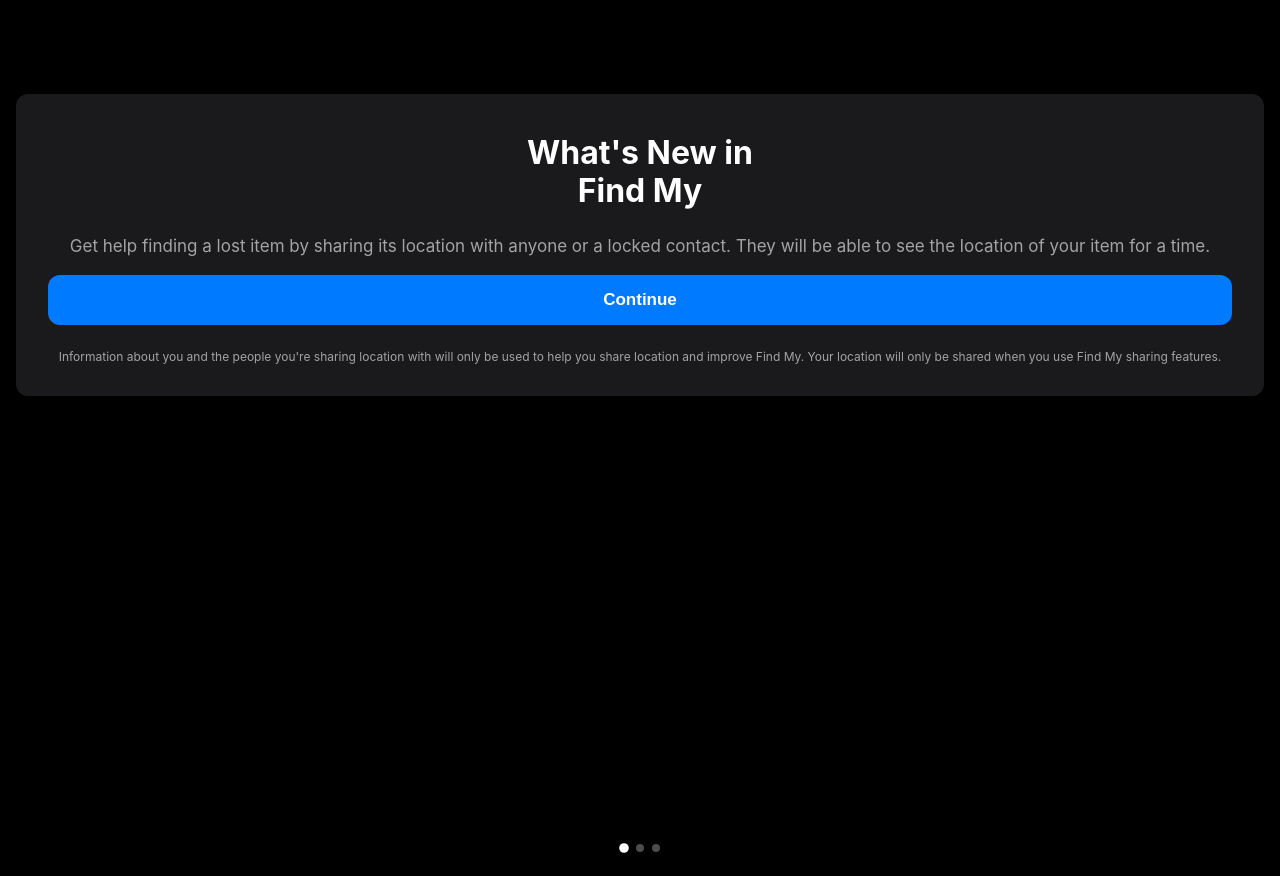
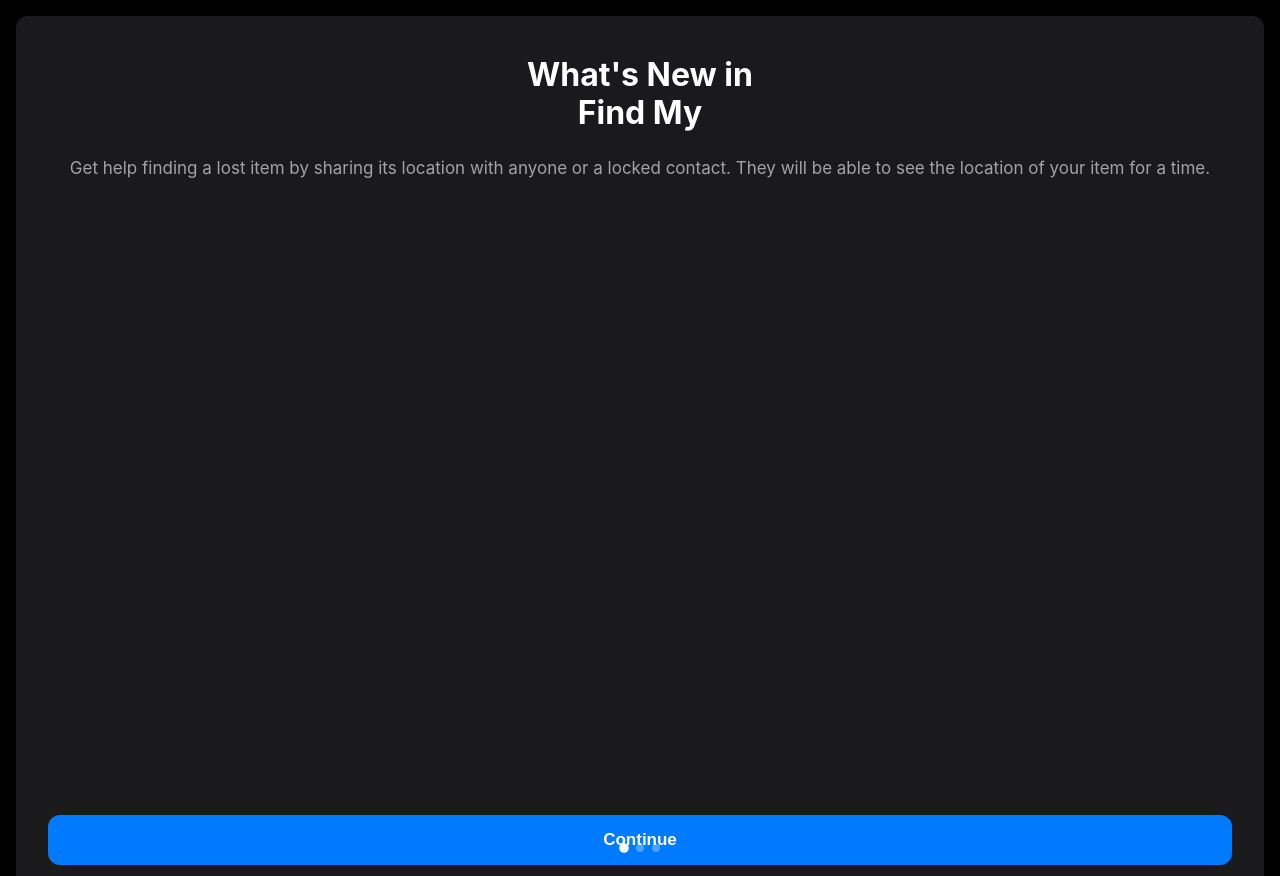
Before and after one commit to SpinRoll/ios_app, a Flask app: page / in a window 1280 px wide. Shown: the part 44-920 px from the top of the page. Run offline with Flask 3, Linux system fonts and the light colour scheme.

Commit message:
Agent query: Please check if: 1. The modals now have full height and proper top margin, 2. There are no JavaScript errors in the console, 3. All buttons and interactions are working correctly

```diff
--- a/static/css/style.css
+++ b/static/css/style.css
@@ -21,14 +21,14 @@
         opacity: 0;
     }
     to {
-        transform: translateY(15vh);
+        transform: translateY(0);
         opacity: 1;
     }
 }
 
 @keyframes slideDown {
     from {
-        transform: translateY(15vh);
+        transform: translateY(0);
         opacity: 1;
     }
     to {
@@ -129,9 +129,8 @@ body {
     background-color: rgba(28, 28, 30, 0.95);
     border-radius: var(--modal-border-radius);
     padding: var(--modal-padding);
-    max-height: 85vh;
-    height: auto;
-    margin: 0 16px;
+    height: 100%;
+    margin: 60px 16px 0;
     display: flex;
     flex-direction: column;
     align-items: center;
@@ -421,3 +420,102 @@ h2 {
     background: #fff;
     border-radius: 0 2px 2px 0;
 }
+
+/* JavaScript part */
+
+const modalContainer = document.querySelector('.modal-container');
+const modal = document.querySelector('.modal');
+const modalContent = document.querySelector('.modal-content');
+const screens = document.querySelectorAll('.screen');
+
+let currentScreen = 0;
+
+// Function to open the modal
+function openModal() {
+  modal.classList.add('active');
+  modalContainer.style.overflow = 'hidden';
+}
+
+// Function to close the modal
+function closeModal() {
+  modal.classList.remove('active');
+  modal.classList.add('exit');
+  setTimeout(() => {
+    modal.classList.remove('exit');
+    modalContainer.style.overflow = 'auto';
+  }, 500); // 500ms delay for the exit animation
+}
+
+// Function to move to the next screen
+function nextScreen() {
+  if (currentScreen < screens.length - 1) {
+    currentScreen++;
+    screens[currentScreen - 1].style.display = 'none';
+    screens[currentScreen].style.display = 'flex';
+    updatePagination();
+  }
+}
+
+// Function to move to the previous screen
+function previousScreen() {
+  if (currentScreen > 0) {
+    currentScreen--;
+    screens[currentScreen + 1].style.display = 'none';
+    screens[currentScreen].style.display = 'flex';
+    updatePagination();
+  }
+}
+
+// Function to update the pagination dots
+function updatePagination() {
+  const dots = document.querySelectorAll('.dot');
+  dots.forEach((dot, index) => {
+    if (index === currentScreen) {
+      dot.classList.add('active');
+    } else {
+      dot.classList.remove('active');
+    }
+  });
+}
+
+// Event listeners for the buttons
+const nextButton = document.getElementById('nextButton');
+const prevButton = document.getElementById('prevButton');
+const closeButton = document.querySelector('.close-button');
+
+if (nextButton) {
+  nextButton.addEventListener('click', nextScreen);
+}
+
+if (prevButton) {
+  prevButton.addEventListener('click', previousScreen);
+}
+
+if (closeButton) {
+  closeButton.addEventListener('click', closeModal);
+}
+
+// Adding an event listener for the close button
+// Assuming the close button has a class 'close-button'
+const closeButton = document.querySelector('.close-button');
+if (closeButton) {
+  closeButton.addEventListener('click', closeModal);
+}
+
+// Event listener for the modal container
+modalContainer.addEventListener('click', (event) => {
+  if (event.target === modalContainer) {
+    closeModal();
+  }
+});
+
+// Event listener for the modal content
+modalContent.addEventListener('click', (event) => {
+  event.stopPropagation(); // Prevent the event from bubbling up to the modal container
+});
+
+// Initial setup
+screens[currentScreen].style.display = 'flex';
+updatePagination();
+
+openModal();
```
Also changed, not shown: static/js/main.js (+42 -61 lines).
